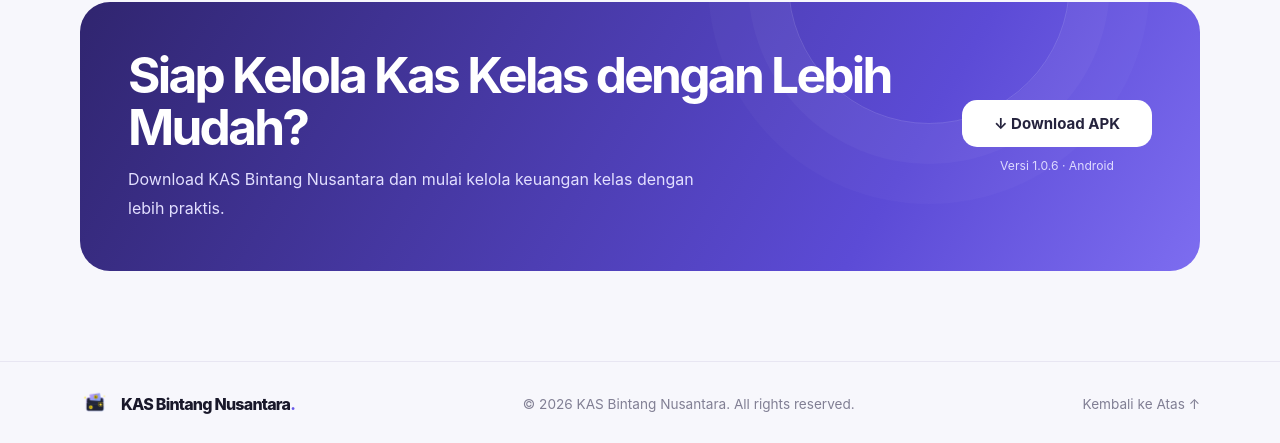
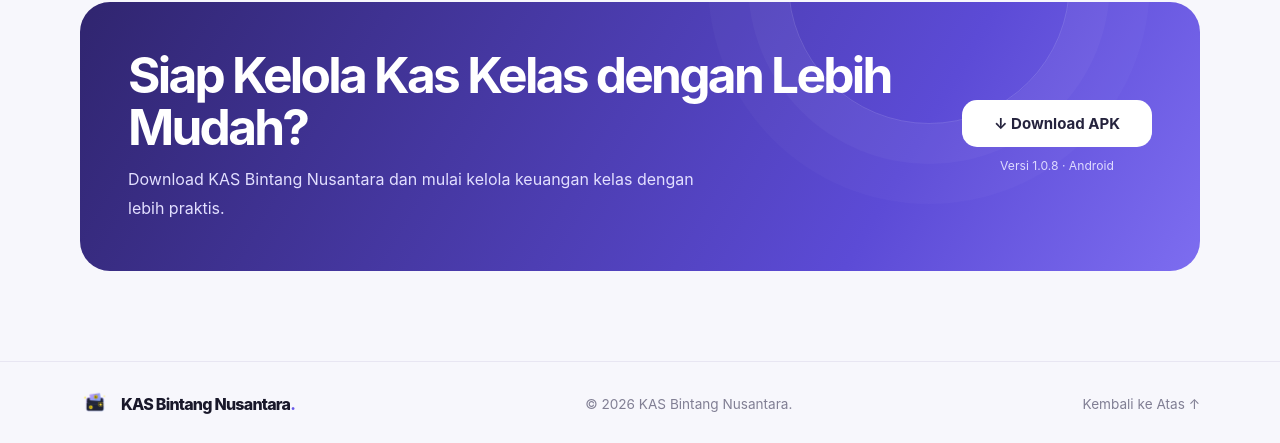
Before and after one commit to ranggawaridat/ranggawaridat.github.io, a Jekyll site: the page projects/kas-bintang-nusantara/index.html, which Jekyll copies as it is, in a window 1280 px wide. Shown: the part 1898-2341 px from the top of the page. Built offline with Jekyll 4.4.1, drawn with Linux system fonts in a browser that asks for light colours.

Commit message:
Update download link and version to 1.0.8

```diff
--- a/projects/kas-bintang-nusantara/index.html
+++ b/projects/kas-bintang-nusantara/index.html
@@ -361,7 +361,7 @@
           <a
             id="downloadButton"
             class="btn btn-white"
-            href="https://github.com/ranggawaridat/kasKelas/releases/download/Release-V.1.0.6/Kas-Bintang-Nusantara.V1.0.6.apk"
+            href="https://github.com/ranggawaridat/kasKelas/releases/download/Release-v1.0.8/Kas-Bintang-Nusantara-v1.0.8.apk"
             target="_blank"
             rel="noopener noreferrer"
           >
@@ -369,7 +369,7 @@
           </a>
 
           <span class="download-note">
-            Versi 1.0.6 · Android
+            Versi 1.0.8 · Android
           </span>
 
         </div>
@@ -405,7 +405,6 @@
       <p>
         © <span id="year"></span>
         KAS Bintang Nusantara.
-        All rights reserved.
       </p>
 
 
```
